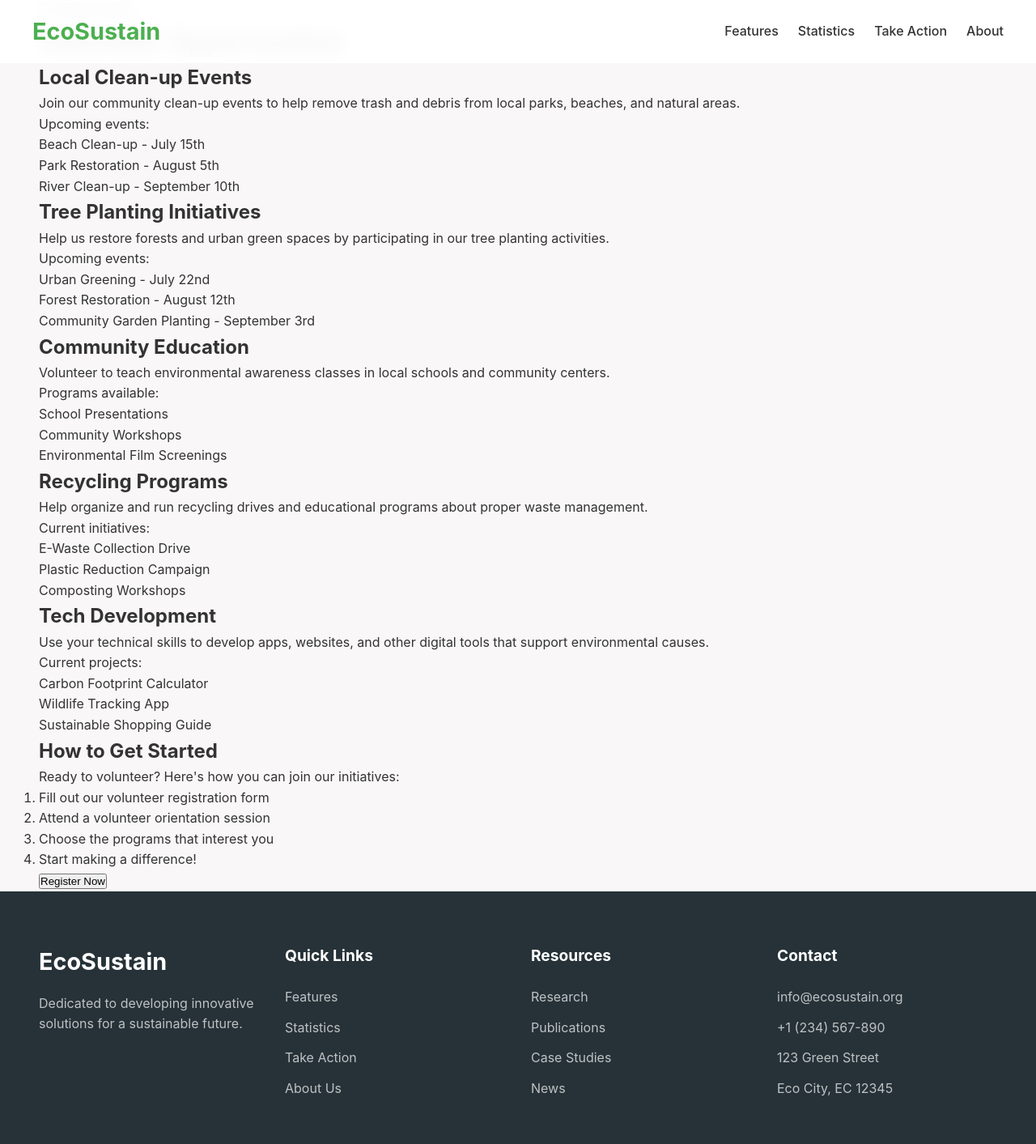
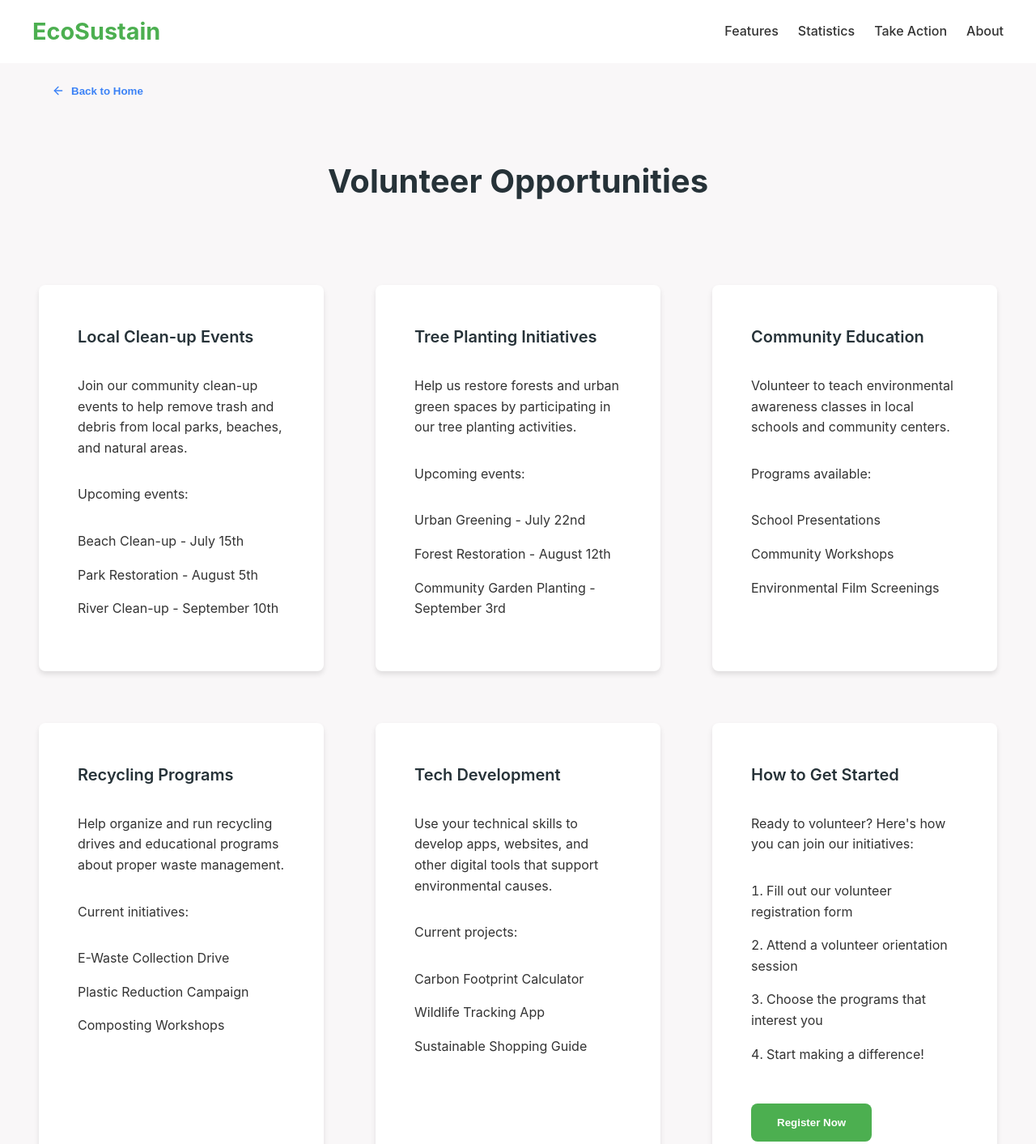
Before and after one commit to AsmiSharma017/frontendhack, a plain HTML site: page volunteer.html in a window 1280 px wide. Shown: the top 1413 px of the page at 81% size. Drawn offline with nearby package versions, Linux system fonts and the light colour scheme.

Commit message:
Update styles.css

```diff
--- a/styles.css
+++ b/styles.css
@@ -444,32 +444,110 @@ ul {
   color: var(--color-primary-dark);
 }
 
-/* Responsive */
-@media (max-width: 768px) {
-  .hero-title {
-    font-size: 2.5rem;
+/* Volunteer Page Styles */
+.py-12 {
+  padding-top: calc(var(--spacing-unit) * 12);
+  padding-bottom: calc(var(--spacing-unit) * 12);
 }
 
-  .hero-subtitle {
-    font-size: 1.1rem;
+.back-button {
+  display: flex;
+  align-items: center;
+  color: #3B82F6;
+  font-weight: 600;
+  margin-bottom: calc(var(--spacing-unit) * 8);
+  background: none;
+  border: none;
+  cursor: pointer;
+  padding: calc(var(--spacing-unit) * 1);
+  transition: color var(--transition-speed);
 }
 
-  .section-title {
-    font-size: 2rem;
+.back-button:hover {
+  color: #1D4ED8;
 }
 
-  .cta-title {
-    font-size: 2rem;
+.icon-small {
+  width: 16px;
+  height: 16px;
+  margin-right: calc(var(--spacing-unit) * 1);
 }
 
-  .cta-buttons {
-    flex-direction: column;
-    align-items: center;
+.volunteer-title {
+  font-size: 2.5rem;
+  font-weight: 700;
+  text-align: center;
+  margin-bottom: calc(var(--spacing-unit) * 12);
+  color: var(--color-foreground);
 }
 
-  .feature-card {
-    max-width: 350px;
-    margin: 0 auto;
+.volunteer-grid {
+  display: grid;
+  grid-template-columns: repeat(auto-fill, minmax(300px, 1fr));
+  gap: calc(var(--spacing-unit) * 8);
+}
+
+.volunteer-card {
+  background-color: white;
+  padding: calc(var(--spacing-unit) * 6);
+  border-radius: var(--border-radius);
+  box-shadow: 0 4px 6px rgba(0, 0, 0, 0.1);
+}
+
+.volunteer-card-title {
+  font-size: 1.25rem;
+  font-weight: 600;
+  margin-bottom: calc(var(--spacing-unit) * 4);
+  color: var(--color-foreground);
+}
+
+.volunteer-card p {
+  margin-bottom: calc(var(--spacing-unit) * 4);
+  color: var(--color-text);
+}
+
+.text-gray {
+  color: var(--color-text-light);
+}
+
+.volunteer-list {
+  list-style-position: inside;
+  margin-top: calc(var(--spacing-unit) * 2);
+}
+
+.volunteer-list li {
+  margin-bottom: calc(var(--spacing-unit) * 2);
+}
+
+.volunteer-list.numbered {
+  list-style-type: decimal;
+}
+
+.register-now-btn {
+  display: inline-block;
+  margin-top: calc(var(--spacing-unit) * 4);
+  background-color: var(--color-primary);
+  color: white;
+  padding: calc(var(--spacing-unit) * 2) calc(var(--spacing-unit) * 4);
+  border-radius: var(--border-radius);
+  font-weight: 600;
+  border: none;
+  cursor: pointer;
+  transition: background-color var(--transition-speed);
+}
+
+.register-now-btn:hover {
+  background-color: var(--color-primary-dark);
+}
+
+/* Media Queries for Volunteer Page */
+@media (max-width: 768px) {
+  .volunteer-grid {
+    grid-template-columns: 1fr;
+  }
+
+  .volunteer-title {
+    font-size: 2rem;
   }
 }
 
```
Lines whose indentation alone changed are shown as unchanged.
